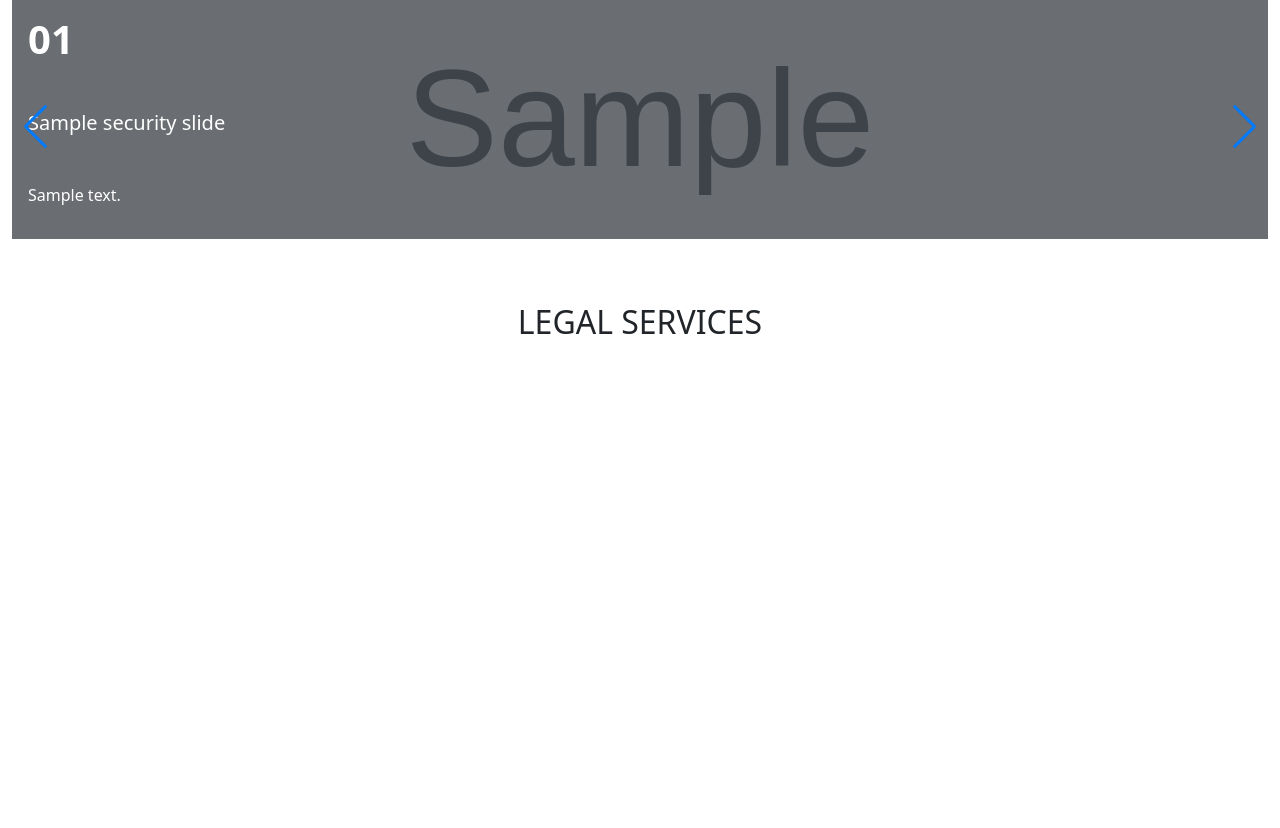
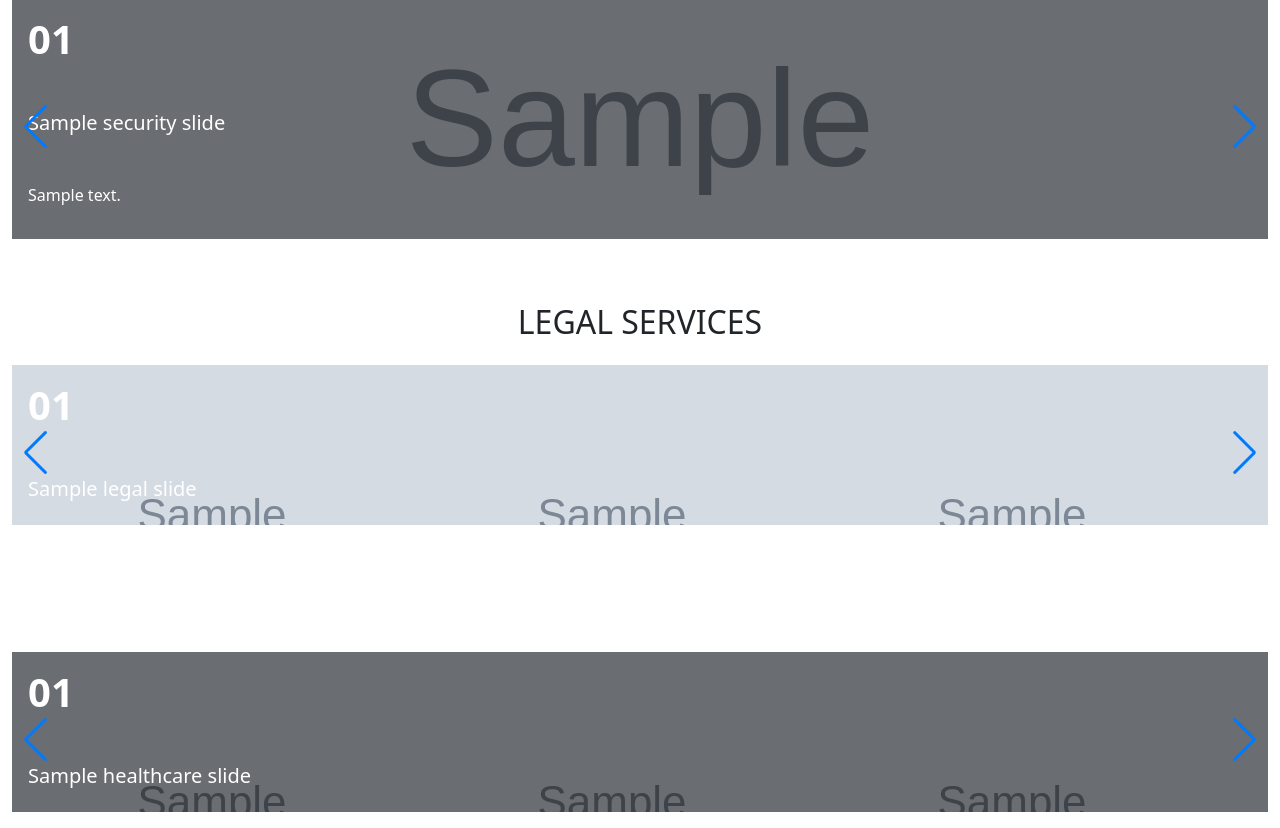
Before and after one commit to indrayanaade/eagleprotect-website, a CodeIgniter 4 app: the page made by app/Views/service/index.php in a window 1280 px wide. Shown: the part 572-1400 px from the top of the page. Before the commit the page ends 906 px from the top, so only its background shows below. Run offline with PHP 8.4 and a stand-in for CodeIgniter, Linux system fonts and the light colour scheme; the template is opened without the code that fills it: most values are stand-ins (such as "Sample title", 1, 10 or a date in 2020); grey boxes marked "Sample" are stand-in pictures; some libraries are stand-ins or nearby versions.

Commit message:
update service

```diff
--- a/app/Views/service/index.php
+++ b/app/Views/service/index.php
@@ -47,16 +47,20 @@
     <section class="security-service">
         <div class="container-fluid">
             <h2 class="roboto-h2-title mt-5 text-center">SECURITY SERVICES</h2>
-            <div class="swiper mySwiper mt-4">
+            <div class="swiper mySwiper mt-4" id="swiper-security">
                 <div class="swiper-wrapper">
                     <?php foreach ($security_slides as $index => $slide): ?>
-                        <div class="swiper-slide position-relative text-white" style="background-image: url('<?= base_url('assets/img/' . $slide['img']) ?>'); background-size: cover; background-position: center;">
-                            <div class="overlay p-3" style="background: rgba(0,0,0,0.5); height: 100%;">
-                                <h1 class="fw-bold mb-5"><?= str_pad($index + 1, 2, '0', STR_PAD_LEFT) ?></h1>
-                                <h5><?= esc($slide['title']) ?></h5>
-                                <p class="mt-5" ><?= esc($slide['desc']) ?></p>
-                            </div>
+                        <div class="swiper-slide position-relative text-white img-security"
+                            style="background-image: url('<?= base_url('assets/img/' . $slide['img']) ?>'); background-size: cover; background-position: center;">
+                            <a href="<?= base_url('security/detail/' . $slide['id']) ?>" class="d-block w-100 h-100 text-white text-decoration-none slide-link">
+                                <div class="overlay p-3" style="background: rgba(0,0,0,0.5); height: 100%;">
+                                    <h1 class="fw-bold mb-5"><?= str_pad($index + 1, 2, '0', STR_PAD_LEFT) ?></h1>
+                                    <h5><?= esc($slide['title']) ?></h5>
+                                    <p class="mt-5"><?= esc($slide['desc']) ?></p>
+                                </div>
+                            </a>
                         </div>
+
                     <?php endforeach; ?>
                 </div>
 
@@ -71,6 +75,46 @@
     <section class="legal-service">
         <div class="container-fluid">
             <h2 class="roboto-h2-title mt-5 text-center">LEGAL SERVICES</h2>
+            <div class="swiper mySwiper mt-4" id="swiper-legal">
+                <div class="swiper-wrapper">
+                    <?php foreach ($legal_slides as $index => $slide): ?>
+                        <div class="swiper-slide position-relative text-white img-legal" style="background-image: url('<?= base_url('assets/img/' . $slide['img']) ?>');">
+                            <a href="<?= base_url('legal/detail/' . $slide['id']) ?>" class="d-block w-100 h-100 text-white text-decoration-none slide-link">
+                            <div class="overlay p-3">
+                                <h1 class="fw-bold mb-5"><?= str_pad($index + 1, 2, '0', STR_PAD_LEFT) ?></h1>
+                                <h5><?= esc($slide['title']) ?></h5>
+                            </div>
+                        </div>
+                    <?php endforeach; ?>
+                </div>
+                <div class="swiper-controls d-flex justify-content-end align-items-center gap-2 mt-3">
+                    <div class="swiper-pagination"></div>
+                    <div class="swiper-button-prev"></div>
+                    <div class="swiper-button-next"></div>
+                </div>
+            </div>
+        </div>
+    </section>
+    <section class="healthcare-service">
+        <div class="container-fluid">
+            <h2 class="roboto-h2-title mt-5 text-center">HEALTHCARE SERVICES</h2>
+            <div class="swiper mySwiper mt-4" id="swiper-healthcare">
+                <div class="swiper-wrapper">
+                    <?php foreach ($healthcare_slides as $index => $slide): ?>
+                        <div class="swiper-slide position-relative text-white img-healthcare" style="background-image: url('<?= base_url('assets/img/' . $slide['img']) ?>');">
+                            <div class="overlay p-3" style="background: rgba(0,0,0,0.5); height: 100%;">
+                                <h1 class="fw-bold mb-5"><?= str_pad($index + 1, 2, '0', STR_PAD_LEFT) ?></h1>
+                                <h5><?= esc($slide['title']) ?></h5>
+                            </div>
+                        </div>
+                    <?php endforeach; ?>
+                </div>
+                <div class="swiper-controls d-flex justify-content-end align-items-center gap-2 mt-3">
+                    <div class="swiper-pagination"></div>
+                    <div class="swiper-button-prev"></div>
+                    <div class="swiper-button-next"></div>
+                </div>
+            </div>
         </div>
     </section>
 
```
Also changed, not shown: app/Controllers/Services.php (+45 -0 lines), public/assets/css/service.css, public/assets/img/healthcare-01.png (added), public/assets/img/healthcare-02.png (added), public/assets/img/healthcare-03.png (added), public/assets/img/healthcare-04.png (added), public/assets/img/legal-01.png (added), public/assets/img/legal-02.png (added), public/assets/img/legal-03.png (added), public/assets/js/service.js, 2 other files.
